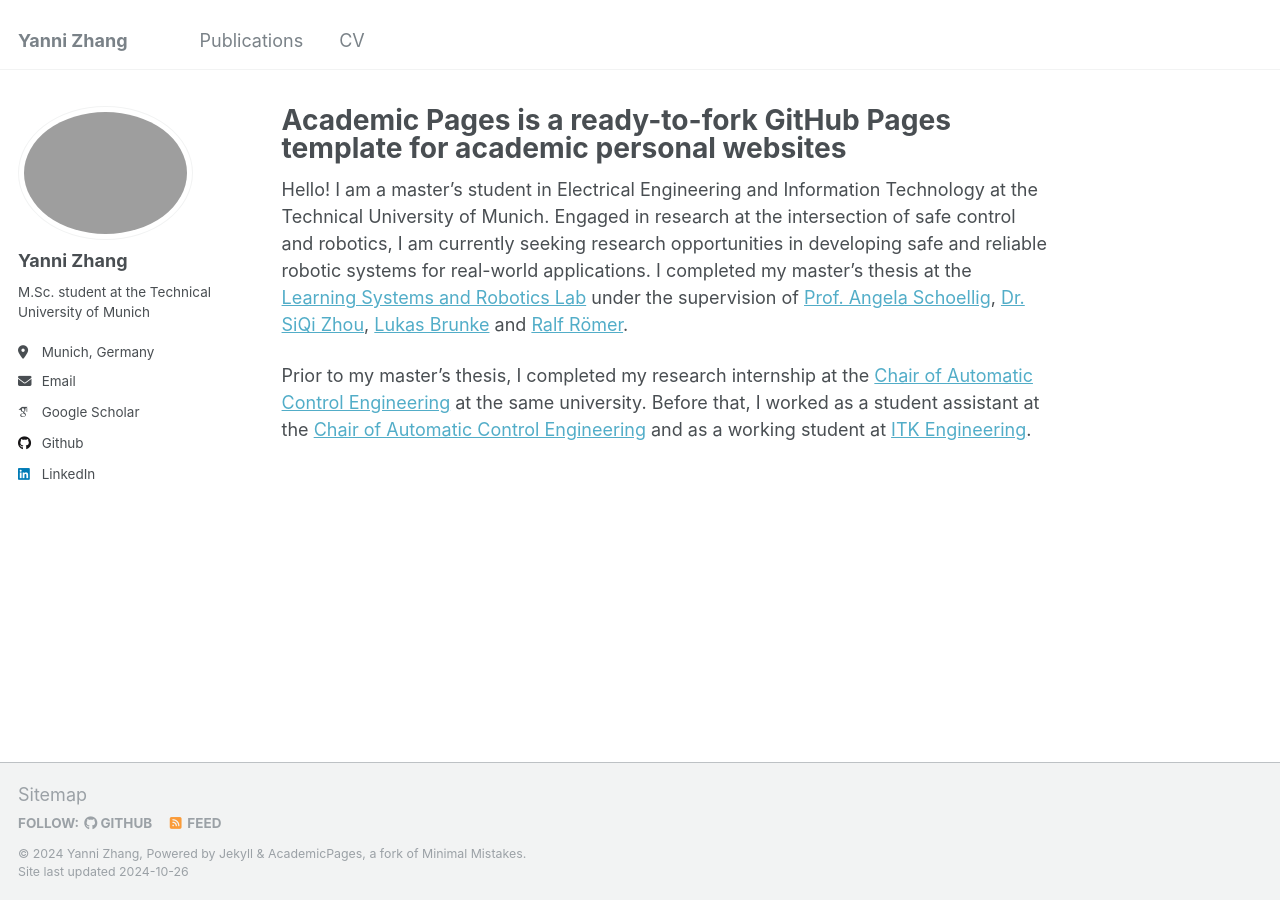
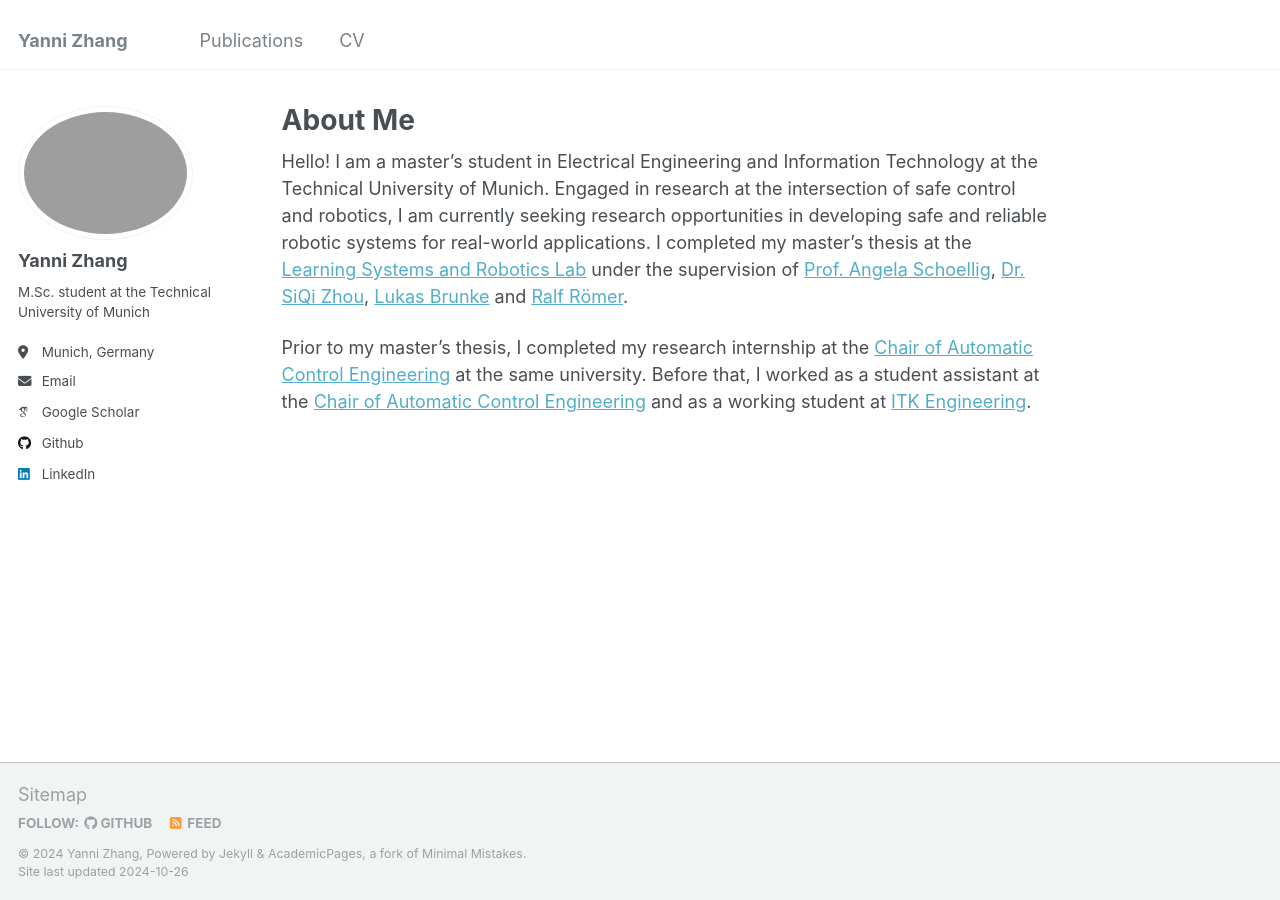
Before and after one commit to YZhang001/YZhang001.github.io, a Jekyll site: the page built from _pages/about.md, in a window 1280 px wide. Built offline with Jekyll 4.4.1, drawn with Linux system fonts in a browser that asks for light colours; some web fonts are replaced.

Commit message:
fixed typo

```diff
--- a/_pages/about.md
+++ b/_pages/about.md
@@ -1,6 +1,7 @@
 ---
 permalink: /
-title: "Academic Pages is a ready-to-fork GitHub Pages template for academic personal websites"
+title: "About Me"
+excerpt: "About Me"
 author_profile: true
 redirect_from:
   - /about/
```
